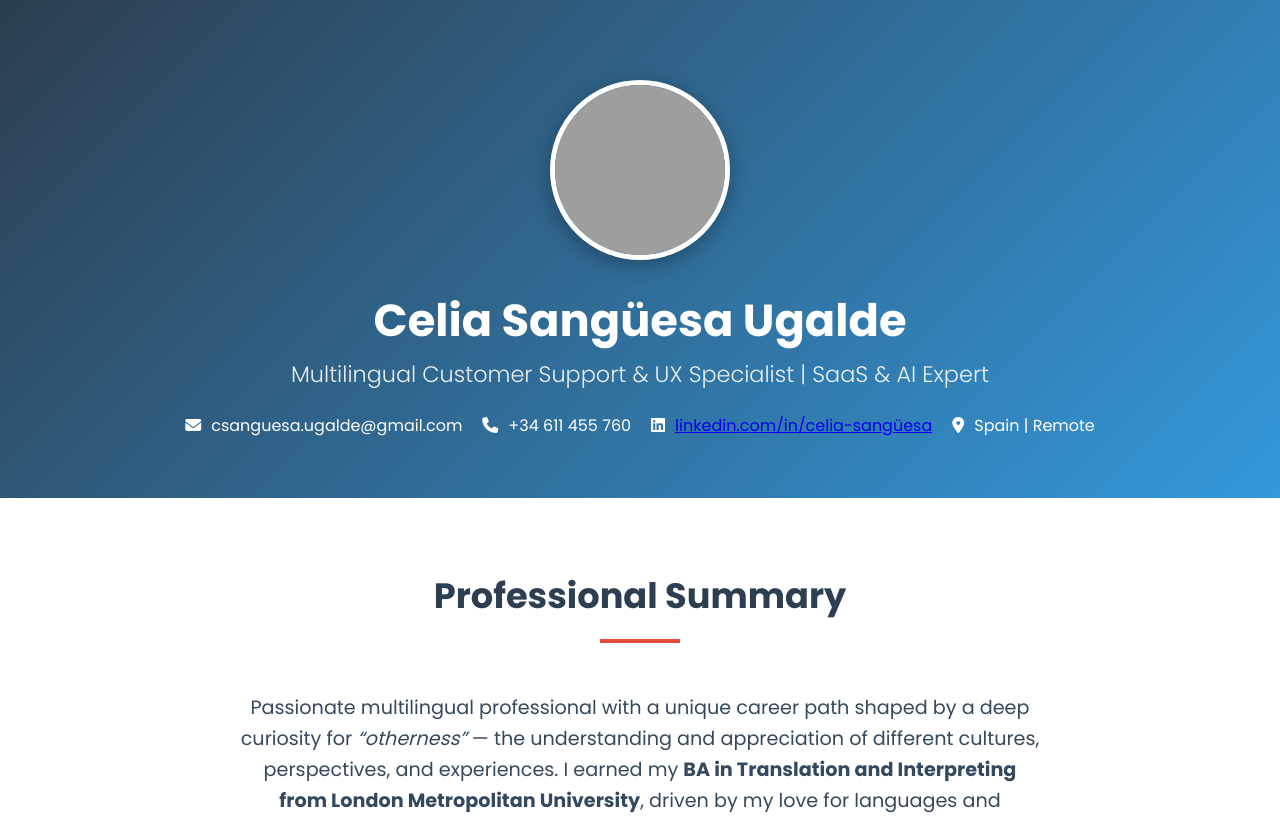
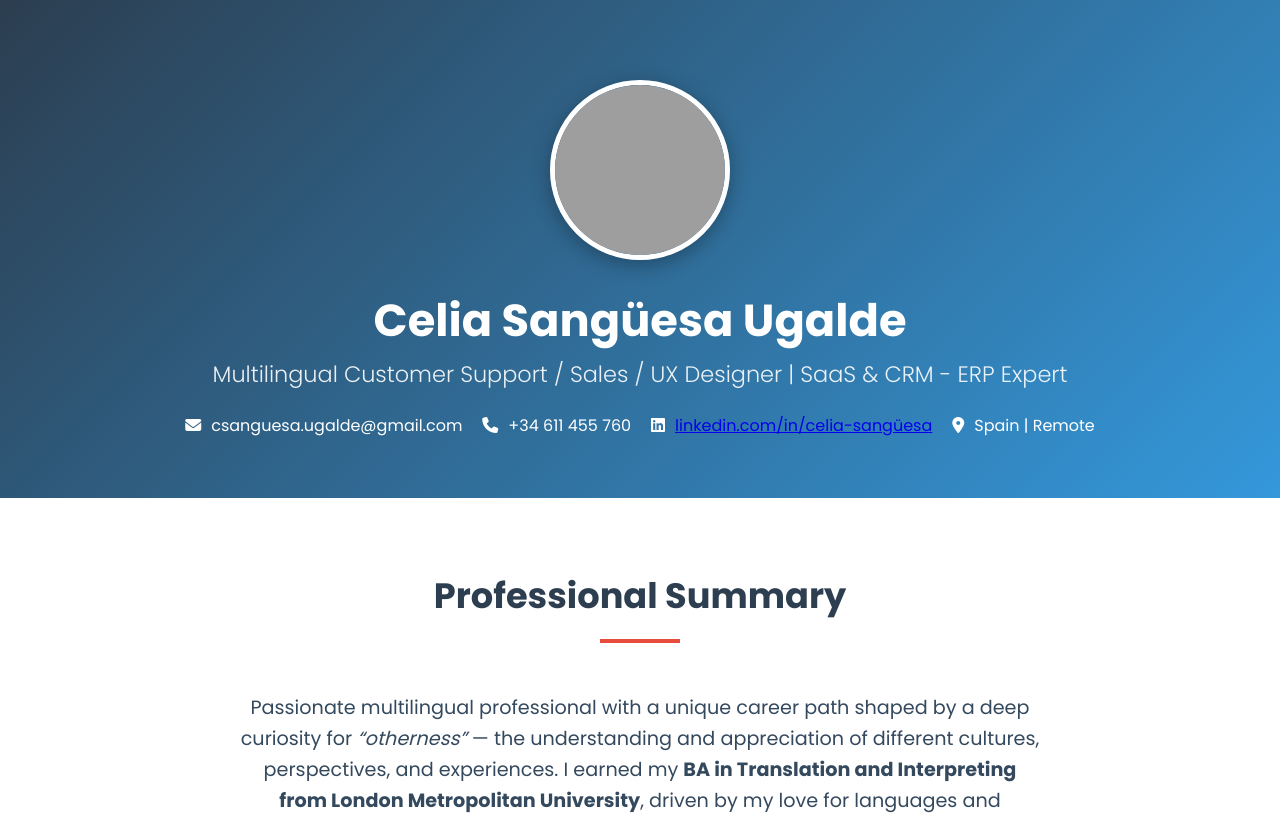
Before and after one commit to celiaframbuesa/cv, a plain HTML site: page CV.html in a window 1280 px wide. Shown: the top 817 px of the page. Drawn offline with Linux system fonts and the light colour scheme; grey boxes are pictures that could not be loaded.

Commit message:
Update CV.html

```diff
--- a/CV.html
+++ b/CV.html
@@ -345,7 +345,7 @@
             <img src="fotoperfilcelia.jpg.png" alt="Celia Sangüesa Ugalde">
         </div>
         <h1 class="name">Celia Sangüesa Ugalde</h1>
-        <p class="title">Multilingual Customer Support & UX Specialist | SaaS & AI Expert</p>
+        <p class="title">Multilingual Customer Support / Sales  / UX Designer | SaaS & CRM - ERP Expert</p>
         <div class="contact-info">
             <div class="contact-item"><i class="fas fa-envelope"></i> csanguesa.ugalde@gmail.com</div>
             <div class="contact-item"><i class="fas fa-phone"></i> +34 611 455 760</div>
```
